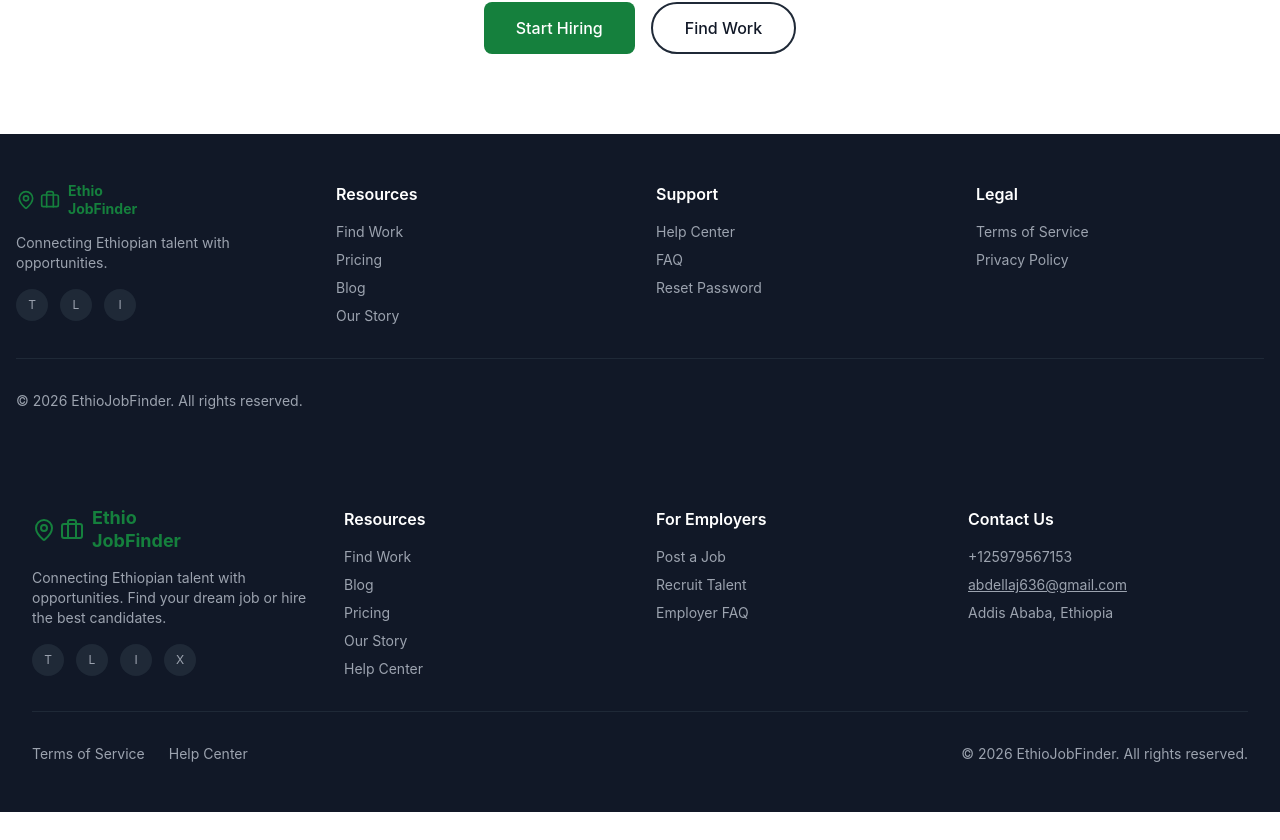
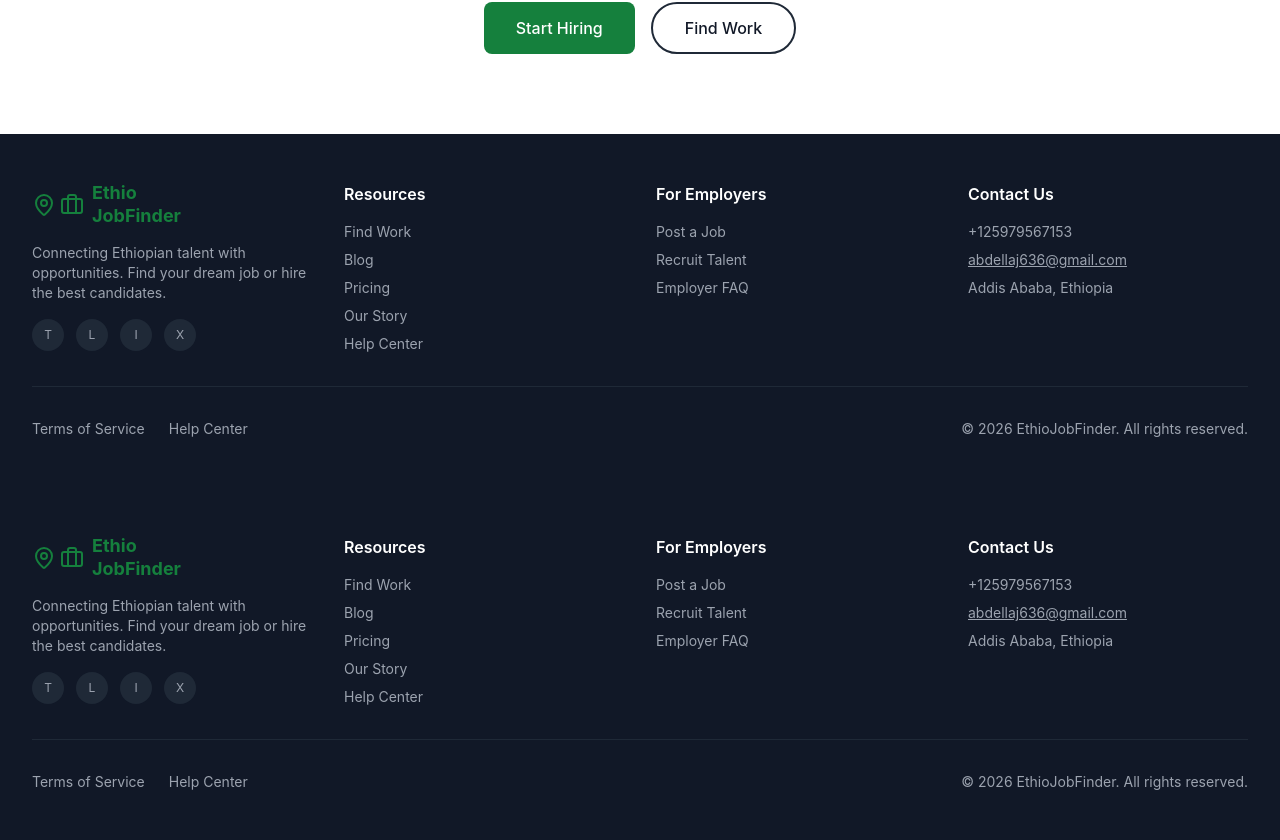
Before and after one commit to abdellaharegaw616-web/-EthioJobFinder, a React (Create React App) app in the folder frontend/: page / in a window 1280 px wide. Shown: the part 5074-5914 px from the top of the page. Before the commit the page ends 5886 px from the top, so only its background shows below. Built offline with nearby package versions, Linux system fonts and the light colour scheme; no server answers.

Commit message:
Fix: Remove redundant footer from LandingPage, use Footer component instead

```diff
--- a/frontend/src/pages/LandingPage.js
+++ b/frontend/src/pages/LandingPage.js
@@ -3,6 +3,7 @@ import { Link, useNavigate } from 'react-router-dom';
 import { useJobs } from '../contexts/JobContext';
 import { useAuth } from '../contexts/AuthContext';
 import { Search, MapPin, Building2, Users, Briefcase, Sparkles, ChevronDown, Shield, Zap, Gift, FileText, MessageSquare } from 'lucide-react';
+import Footer from '../components/Footer';
 
 const LandingPage = () => {
   const { user } = useAuth();
@@ -634,65 +635,7 @@ const LandingPage = () => {
           </div>
         </div>
       </section>
-
-      {/* Footer */}
-      <footer className="bg-gray-900 text-gray-400 py-12">
-        <div className="max-w-7xl mx-auto px-4">
-          <div className="grid md:grid-cols-4 gap-8 mb-8">
-            <div>
-              <div className="flex items-center gap-2 mb-4">
-                <div className="flex items-center gap-1">
-                  <MapPin className="w-5 h-5 text-green-700" />
-                  <Briefcase className="w-5 h-5 text-green-700" />
-                </div>
-                <div className="flex flex-col">
-                  <span className="text-sm font-bold text-green-700 leading-tight">Ethio</span>
-                  <span className="text-sm font-bold text-green-700 leading-tight">JobFinder</span>
-                </div>
-              </div>
-              <p className="text-sm mb-4">Connecting Ethiopian talent with opportunities.</p>
-              <div className="flex gap-3">
-                <a href="https://t.me/ethiojobfinder" target="_blank" rel="noopener noreferrer" className="w-8 h-8 bg-gray-800 rounded-full flex items-center justify-center hover:bg-green-700 transition">
-                  <span className="text-xs">T</span>
-                </a>
-                <a href="https://linkedin.com/company/ethiojobfinder" target="_blank" rel="noopener noreferrer" className="w-8 h-8 bg-gray-800 rounded-full flex items-center justify-center hover:bg-green-700 transition">
-                  <span className="text-xs">L</span>
-                </a>
-                <a href="https://instagram.com/ethiojobfinder" target="_blank" rel="noopener noreferrer" className="w-8 h-8 bg-gray-800 rounded-full flex items-center justify-center hover:bg-green-700 transition">
-                  <span className="text-xs">I</span>
-                </a>
-              </div>
-            </div>
-            <div>
-              <h4 className="text-white font-semibold mb-4">Resources</h4>
-              <ul className="space-y-2 text-sm">
-                <li><Link to="/jobs" className="hover:text-white transition">Find Work</Link></li>
-                <li><Link to="/pricing" className="hover:text-white transition">Pricing</Link></li>
-                <li><Link to="/blog" className="hover:text-white transition">Blog</Link></li>
-                <li><Link to="/our-story" className="hover:text-white transition">Our Story</Link></li>
-              </ul>
-            </div>
-            <div>
-              <h4 className="text-white font-semibold mb-4">Support</h4>
-              <ul className="space-y-2 text-sm">
-                <li><Link to="/help" className="hover:text-white transition">Help Center</Link></li>
-                <li><Link to="/help" className="hover:text-white transition">FAQ</Link></li>
-                <li><Link to="/forgot-password" className="hover:text-white transition">Reset Password</Link></li>
-              </ul>
-            </div>
-            <div>
-              <h4 className="text-white font-semibold mb-4">Legal</h4>
-              <ul className="space-y-2 text-sm">
-                <li><Link to="/terms" className="hover:text-white transition">Terms of Service</Link></li>
-                <li><Link to="/privacy" className="hover:text-white transition">Privacy Policy</Link></li>
-              </ul>
-            </div>
-          </div>
-          <div className="border-t border-gray-800 pt-8 flex flex-wrap justify-between items-center text-sm">
-            <p>© 2026 EthioJobFinder. All rights reserved.</p>
-          </div>
-        </div>
-      </footer>
+      <Footer />
     </div>
   );
 };
```
